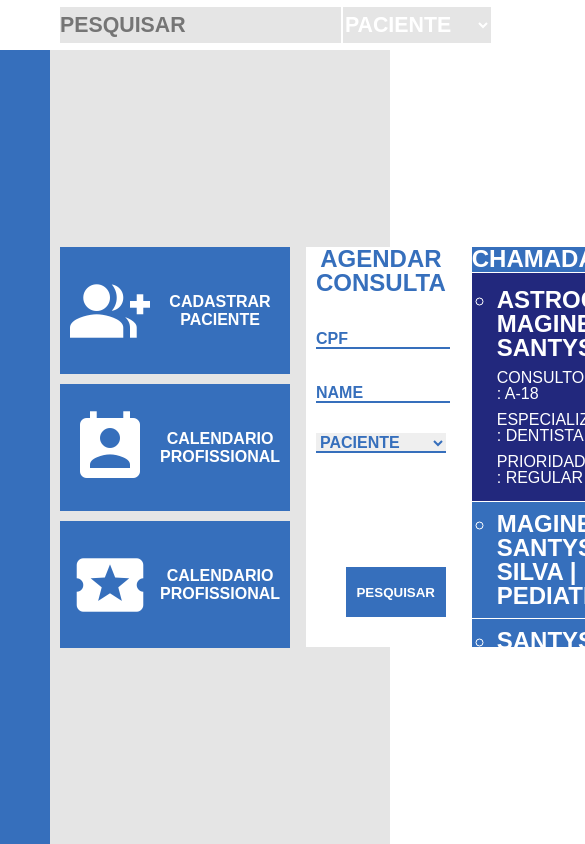
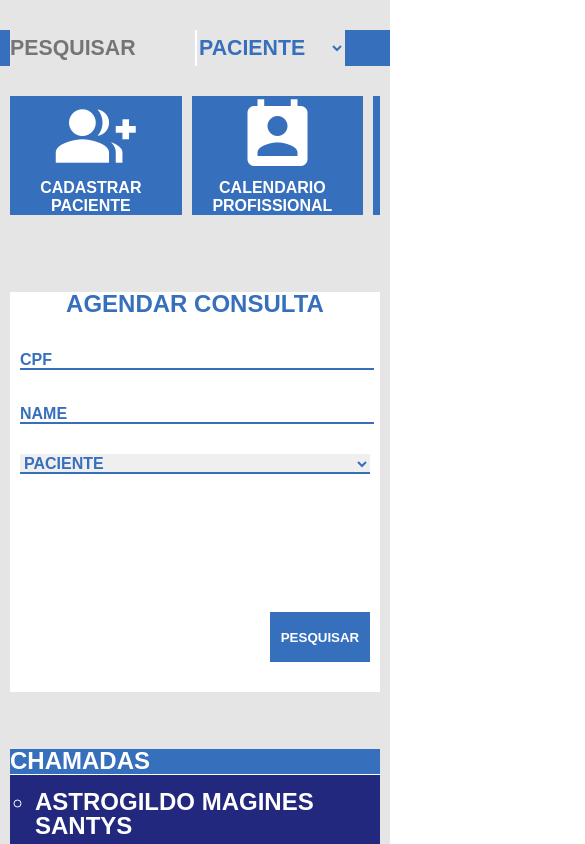
Before and after one commit to danroxha/sis, a React (Create React App) app: page / in a window 390 px wide. Shown: the top 844 px of the page, 585 px wide, since content can reach past the window. Built offline with nearby package versions, Linux system fonts and the light colour scheme.

Commit message:
Adicionado o estilização mobile

```diff
--- a/src/index.css
+++ b/src/index.css
@@ -13,6 +13,7 @@
   --eighth-color: #e5e5e5;
   --transparent: rgba(0,0,0,0);
   /*COLOR*/
+  scrollbar-width: thin;
 
   /*FONT*/
   --font-size-one: 18pt;
--- a/src/pages/DashBoard/elements/components/SectionPrimary/SectionPrimary.css
+++ b/src/pages/DashBoard/elements/components/SectionPrimary/SectionPrimary.css
@@ -1,19 +1,20 @@
 
 .section-primary-tools{
     display: grid;
+    grid-template-columns: repeat(auto);
+    grid-template-rows: repeat(3, auto);
     grid-gap: 10px;
-
+    width: 100%;
 }
 
 .section-primary-tools button{
-    position: relative;
-    width: 230px;
-    display: grid;
+    width: 100%;
+    max-width: 230px;
     background: var(--primary-color);
     display: grid;
     grid-template-columns: 100px auto;
     box-sizing: content-box;
-    min-height: 127px;
+    height: auto;
     align-items: center;
     transition: .3s;
 }
@@ -30,3 +31,28 @@
     border-radius: 100%;
     padding: 10px;
 }
+@media only screen and (max-width: 700px){
+
+    .section-primary-tools{
+        grid-template-columns: repeat(3, auto);
+        grid-gap: auto;
+        overflow-x: auto;
+    }
+
+    .section-primary-tools button{
+        display: block;
+        transition: .3s;
+        max-width: none;
+        width: 47vw;
+        scroll-behavior: smooth;
+    }
+    .section-primary-tools i {
+        font-size: 80px;
+        padding: 0px;
+    }
+}
+@media only screen and (max-width: 550px){
+    .section-primary-tools button{
+        width: 44vw;
+    }
+}
--- a/src/pages/DashBoard/elements/components/SectionPrimary/index.js
+++ b/src/pages/DashBoard/elements/components/SectionPrimary/index.js
@@ -19,7 +19,6 @@ export default function SectionPrimary(){
                 </Button>
 
                 <Button>
-
                     <i class="large  material-icons">local_activity</i>
                     <p>Calendario Profissional</p>
                 </Button>
--- a/src/pages/DashBoard/elements/components/SectionSecondary/SectionSecondary.css
+++ b/src/pages/DashBoard/elements/components/SectionSecondary/SectionSecondary.css
@@ -1,15 +1,18 @@
 .section-secondary-tools{
     background-color: var(--secundary-color);
     text-align: center;
+    position: relative;
+    padding: 0 10px;
+    margin-top: 150px;
+
 }
 .section-secondary-tools form{
-    margin: 0 10px;
-    height: 100%;
-    position: relative;
+    height: auto;
+
 }
 .section-secondary-tools form button{
     position: absolute;
-    right: 0;
+    right: 10px;
     bottom: 0;
     max-width: 100px;
     margin: 0 0px 30px 0px;
@@ -23,3 +26,9 @@
     color: var(--primary-color);
     font-weight: bold;
 }
+
+@media only screen and (max-width: 700px){
+    .section-secondary-tools{
+        margin-bottom: 150px;
+    }
+}
--- a/src/pages/DashBoard/elements/components/SectionTertiary/SectionTertiary.css
+++ b/src/pages/DashBoard/elements/components/SectionTertiary/SectionTertiary.css
@@ -67,3 +67,9 @@
 _next-children{
     display: inline-block;
 }
+
+@media only screen and (max-width: 700px){
+    #section-tertiary{
+        margin-bottom: 50px;
+    }
+}
--- a/src/pages/DashBoard/elements/style/HeaderDash.css
+++ b/src/pages/DashBoard/elements/style/HeaderDash.css
@@ -4,9 +4,20 @@
     align-content: center;
     padding-left: 60px;
     grid-column: 1/3;
-
 }
 
 #header_dashboard input, #header_dashboard select{
     color: var(--secundary-color);
 }
+@media only screen and (max-width: 700px){
+    #header_dashboard{
+        background-color: var(--primary-color);
+        padding: 0 10px;
+        justify-content: center;
+        margin: 30px 0;
+    }
+    #header_dashboard input, #header_dashboard select{
+        color: var(--primary-color);
+    }
+
+}
--- a/src/pages/DashBoard/elements/style/Tools.css
+++ b/src/pages/DashBoard/elements/style/Tools.css
@@ -11,3 +11,12 @@
     height: 100%;
     max-height: 400px;
 }
+@media only screen and (max-width: 700px){
+
+    #tools-section{
+        margin: 0 10px;
+        display: grid;
+        grid-template-columns: auto;
+
+    }
+}
--- a/src/pages/DashBoard/index.css
+++ b/src/pages/DashBoard/index.css
@@ -5,3 +5,11 @@
     grid-template-columns: 50px auto;
     grid-template-rows: 50px auto;
 }
+@media only screen and (max-width: 700px){
+    #page-dashboard-index{
+        display: grid;
+        height: 100%;
+        grid-template-columns: auto;
+        grid-template-rows: auto;
+    }
+}
```
